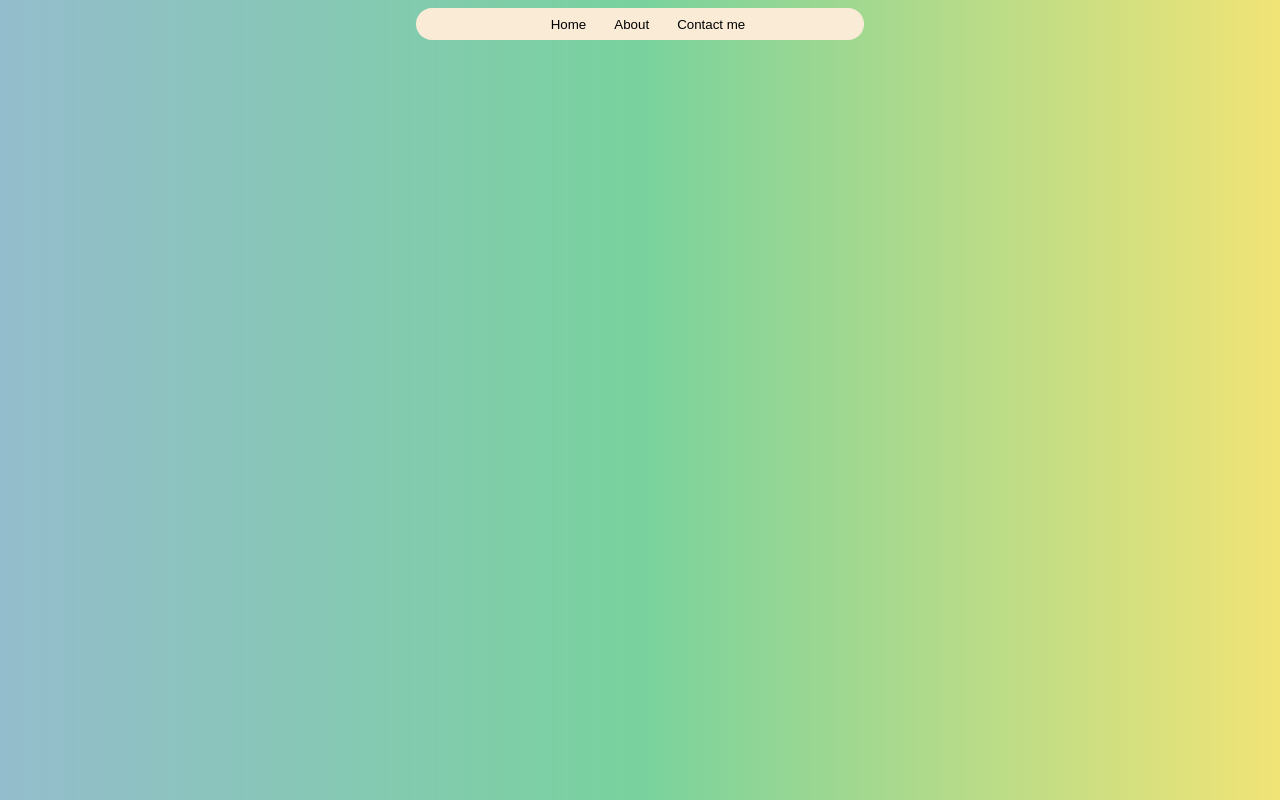
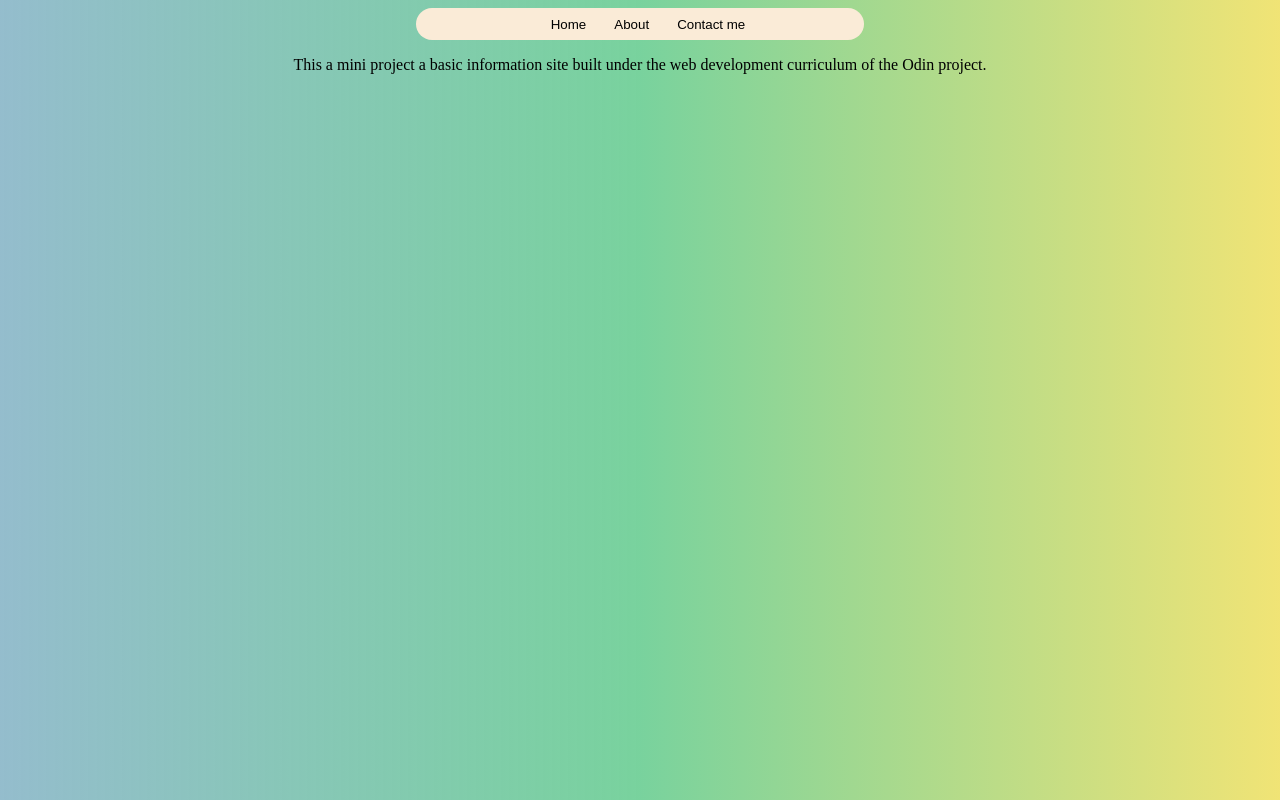
Before and after one commit to Binaya764/Basic-informational-site-Odin-, a plain HTML site: page index.html in a window 1280 px wide. Drawn offline with Linux system fonts and the light colour scheme.

Commit message:
description to home page added

```diff
--- a/index.html
+++ b/index.html
@@ -7,11 +7,15 @@
     <link rel = "stylesheet" href = "./style.css">
 </head>
 <body>
+
     <div class ="navbar">
         <button> <a href = "/">Home</a></Home></button>
         <button> <a href = "/about">About</a></button>
         <button><a href = "/contact-me">Contact me</a></button>
     </div>
+    <p> This a mini project a basic information site built under
+        the web development curriculum of the Odin project.
+    </p>
 
 </body>
 </html>
```
